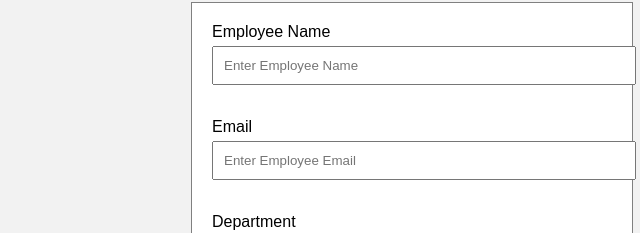
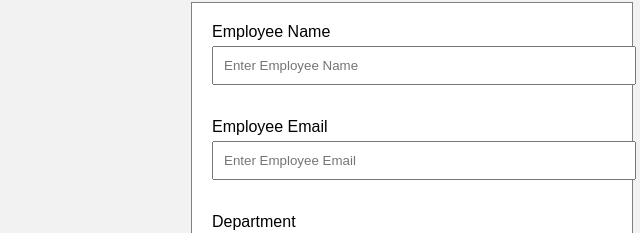
Before and after one commit to krishna986747/employee-management-devops, a website: page public/index.html in a window 1280 px wide. Shown: the part 78-311 px from the top of the page, 228-868 px from the left. Drawn offline with Linux system fonts and the light colour scheme; no server answers.

Commit message:
helloooo

```diff
--- a/public/index.html
+++ b/public/index.html
@@ -26,7 +26,7 @@
         <br><br>
 
         <!-- Employee Email -->
-        <label>Email</label><br>
+        <label>Employee Email</label><br>
         <input type="email" id="email" placeholder="Enter Employee Email" required>
         <br><br>
 
```
